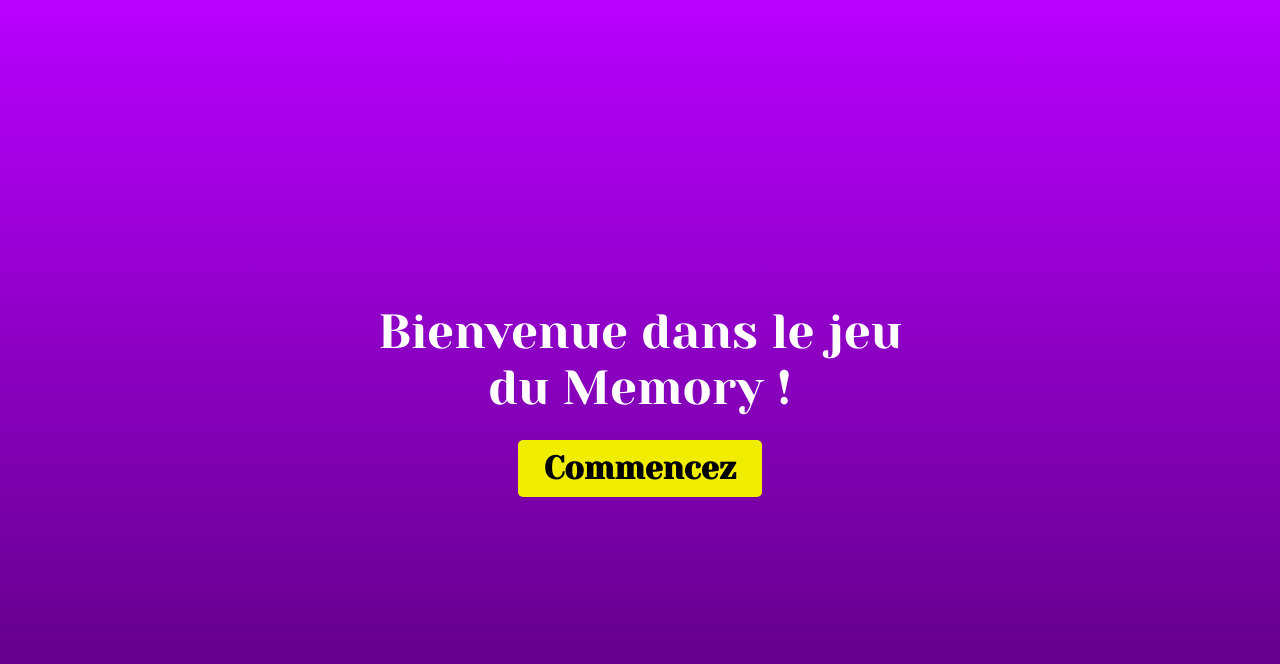
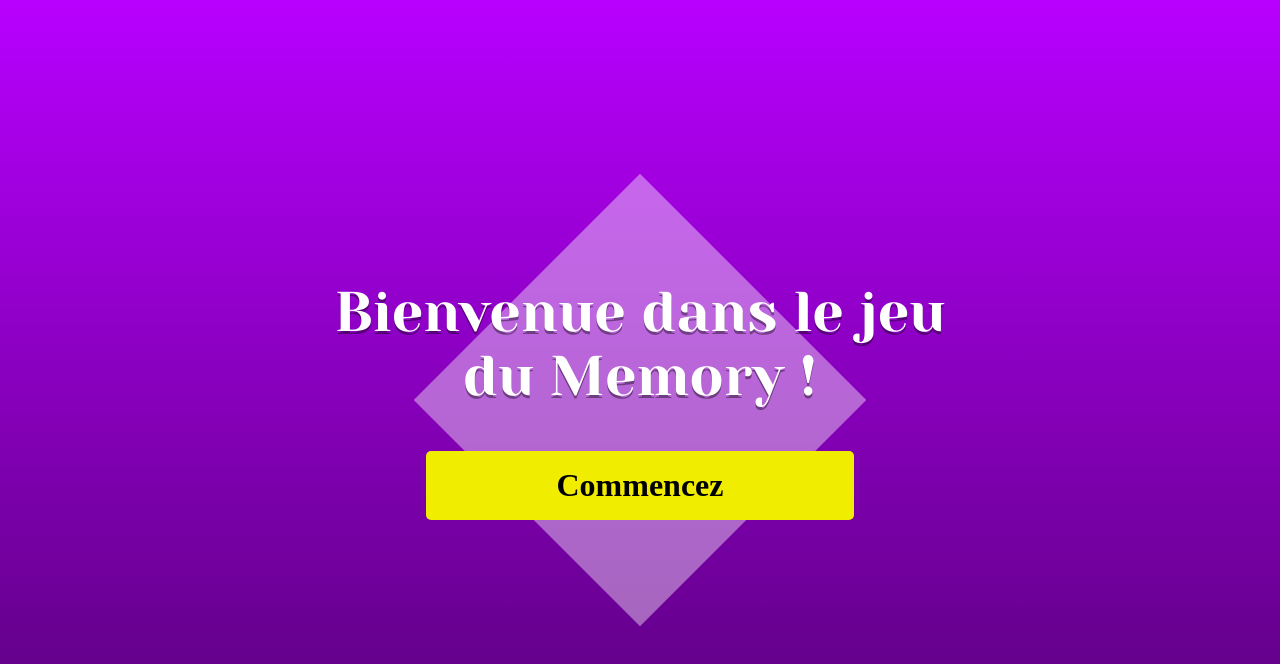
Before and after one commit to SergioTrinquet/Memory_Game, a Vue app: page / in a window 1280 px wide. Shown: the top 664 px of the page. Built offline with nearby package versions, Linux system fonts and the light colour scheme; a web font is replaced by a local one.

Commit message:
Ameliorat° interface

```diff
--- a/src/views/Intro.vue
+++ b/src/views/Intro.vue
@@ -1,8 +1,14 @@
 <template>
-  <div class="content">
-    <div class="txtIntro">Bienvenue dans le jeu<br />du Memory !</div>
-    <button @click="goToSettings">Commencez</button>
-  </div>
+    <div class="content">
+        <div class="carre"></div>
+        <div class="contentTxt">
+            <div class="txtIntro">Bienvenue dans le jeu<br />du Memory !</div>
+            <button @click="goToSettings">
+                <span class="libelle">Commencez</span>
+                <span class="bg"></span>
+            </button>
+        </div>
+    </div>
 </template>
 
 <script setup>
@@ -36,23 +42,73 @@
     align-items: center;
     font-size: 5vmin;
 }
+.carre {
+    position: fixed;
+    z-index: 1;
+    opacity: 0.4;
+    background-color: #fff;
+    width: 40vmin;
+    aspect-ratio: 1 / 1;
+    transform: rotate(45deg);
+    animation:  4s ease infinite squareRotation;
+}
+@keyframes squareRotation {
+    80% { transform: rotate(45deg); }
+    100% { transform: rotate(135deg); }
+}
+.contentTxt {
+    position: absolute;
+    z-index: 2;
+    display: flex;
+    flex-direction: column;
+    align-items: center;
+    justify-content: space-between;
+    height: 30vmin;
+}
 .txtIntro {
-    font-size: 6vmin;
+    font-size: 7vmin;
     text-align: center;
-
     /* font-family: 'Abril Fatface', cursive;
     font-family: 'Caveat Brush', cursive;
     font-family: 'DM Serif Display', serif; */
     font-family: 'Yeseva One', cursive;
+    text-shadow: 0 3px 0px rgba(0,0,0,0.4)
 }
 button {
     cursor: pointer;
     background-color: rgb(241, 237, 0);
     border-radius: 5px;
     border-width: 0;
-    padding: 10px 2vw;
+    padding: 2vmin 2vmin;
+    position: relative;
+    overflow: hidden;
+    display: flex;
+    align-items: center;
+    justify-content: center;
+    width: 70%;
+}
+button > span.libelle {
+    /* position: absolute; */
+    z-index:2;
     font-size: 4vmin;
     font-weight: bold;
-    margin-top: 3vh;
+}
+button > span.bg {
+    content: "";
+    width: 100%;
+    height: 100%;
+    background-color: var(--color-3);
+    top: 0;
+    left: 100%;
+    position: absolute;
+    z-index: 0;
+    opacity: 0.8;
+    transition: all 0.3s ease-in-out;
+}
+button:hover {
+    color: #fff;
+}
+button:hover > span.bg {
+    left: 0%;
 }
 </style>
```
